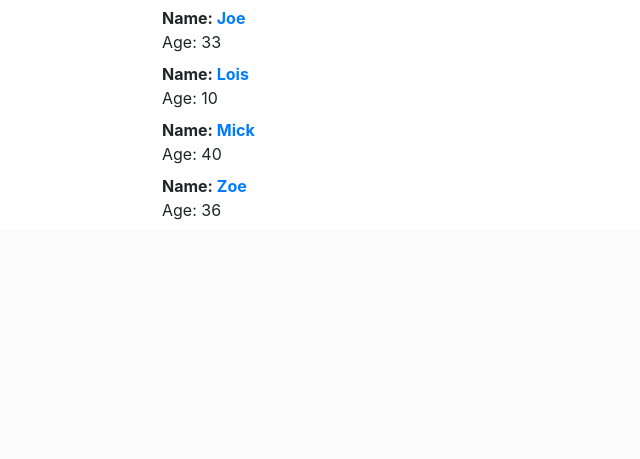
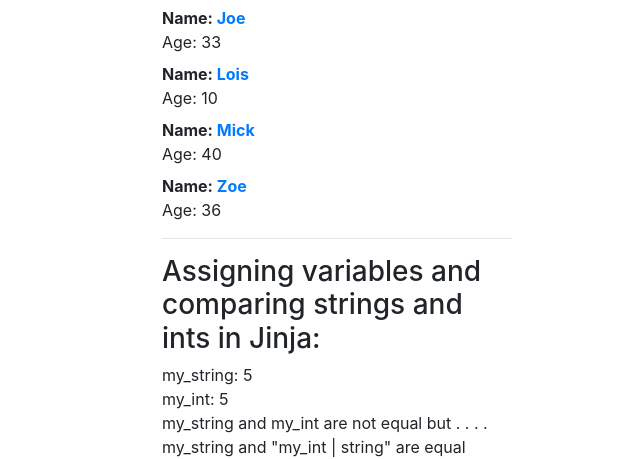
Before and after one commit to lfernandez55/3200_jinja2_class_demo, a Flask app: page / in a window 1280 px wide. Shown: the part 1424-1883 px from the top of the page, without its empty margins (303-943 px from the left). Before the commit the page ends 1644 px from the top, so only its background shows below. Run offline with Flask 2, Linux system fonts and the light colour scheme; some libraries are stand-ins or nearby versions.

Commit message:
Added comparison example

```diff
--- a/templates/home.html
+++ b/templates/home.html
@@ -44,5 +44,25 @@
 {% endfor %}
 </dl>
 
+<hr>
+<h3>Assigning variables and comparing strings and ints in Jinja:</h3>
+
+{% set my_string = '5' %}
+{% set my_int = 5 %}
+
+my_string: {{ my_string }}<br>
+my_int: {{ my_int }}<br>
+
+{% if my_string == my_int    %}
+ my_string and my_int are equal<br>
+{% else %}
+ my_string and my_int are not equal but . . . .<br>
+{% endif %}
+
+{% if my_string == my_int | string    %}
+ my_string and "my_int | string" are equal<br>
+{% else %}
+ my_string and my_int are not equal<br>
+{% endif %}
 
 {% endblock %}
```
